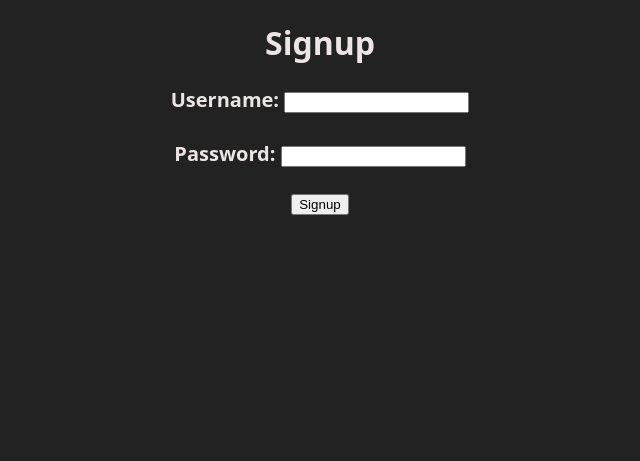
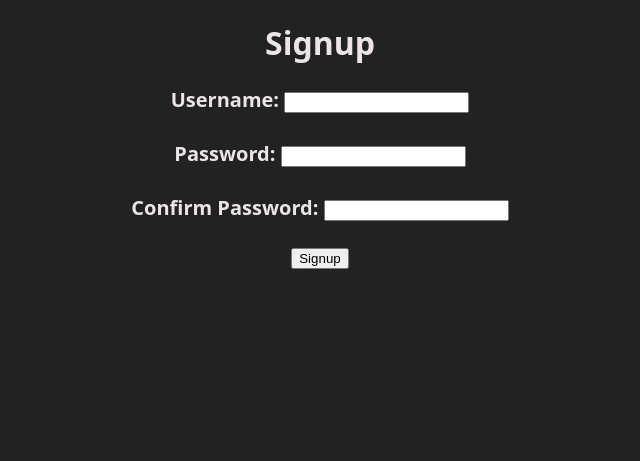
Before and after one commit to ArminGer03/Hamravesh-Task3, a Flask app: page /signup in a window 1280 px wide. Shown: the part 90-551 px from the top of the page, without its empty margins (320-960 px from the left). Run offline with Flask 3, Linux system fonts and the light colour scheme.

Commit message:
Added SHA hashing for password

```diff
--- a/app.py
+++ b/app.py
@@ -1,5 +1,6 @@
 from flask import Flask, render_template, request, session, redirect, url_for, send_file
 from flask_sqlalchemy import SQLAlchemy
+import hashlib
 
 app = Flask(__name__)
 app.secret_key = 'felan-alaki-yechizi-mizaram'
@@ -33,6 +34,30 @@ def check_password_format(password):
 
     return has_lowercase and has_uppercase and has_digit
 
+
+def hash_password(password):
+    # Create a SHA256 hash object
+    sha256_hash = hashlib.sha256()
+
+    # Convert the password string to bytes and hash it
+    sha256_hash.update(password.encode('utf-8'))
+
+    # Get the hashed password as a hexadecimal string
+    hashed_password = sha256_hash.hexdigest()
+
+    return hashed_password
+
+def check_password(password, username):
+    # Hash the entered password
+    entered_password_hash = hash_password(password)
+
+    user = User.query.filter_by(username=username).first()
+    hashed_password = user.password
+    # Compare the hashed passwords
+    return entered_password_hash == hashed_password
+
+
+
 @app.route('/')
 def home():
     return render_template('home.html')
@@ -56,7 +81,7 @@ def login():
         password = request.form['password']
         user = User.query.filter_by(username=username).first()
         if user != None:
-            if user.password == password:
+            if check_password(password, username):
                 session['username'] = username
                 return redirect(url_for('dashboard'))
             else:
@@ -73,6 +98,7 @@ def signup():
     if request.method == 'POST':
         username = request.form['username']
         password = request.form['password']
+        confirmPassword = request.form['confirmPassword']
 
         user = User.query.filter_by(username=username).first()
         if user is None:
@@ -82,8 +108,12 @@ def signup():
             elif not check_password_format(password):
                 error = 'Invalid password format.'
                 return render_template('signup.html', error=error)
+            elif confirmPassword != password:
+                error = 'Password confirmation dont match.'
+                return render_template('signup.html', error=error)
             else:
-                new_user = User(username=username, password=password)
+                hashed_password = hash_password(password)
+                new_user = User(username=username, password=hashed_password)
                 db.session.add(new_user)
                 db.session.commit()
                 session['username'] = username
--- a/templates/signup.html
+++ b/templates/signup.html
@@ -35,6 +35,8 @@
         <input type="text" id="username" name="username" required><br><br>
         <label for="password">Password:</label>
         <input type="password" id="password" name="password" required><br><br>
+        <label for="password">Confirm Password:</label>
+        <input type="password" id="confirmPassword" name="confirmPassword" required><br><br>
         <input type="submit" value="Signup">
     </form>
 </div>
```
Also changed, not shown: instance/users.db, 1 other file.
